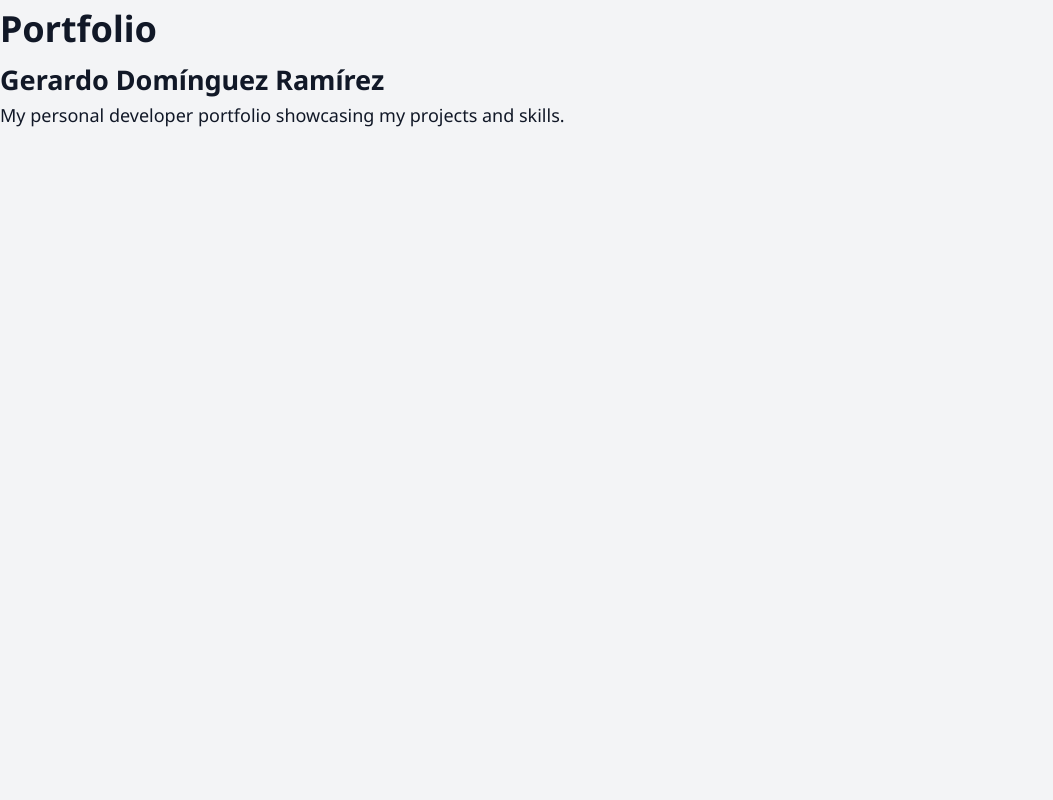
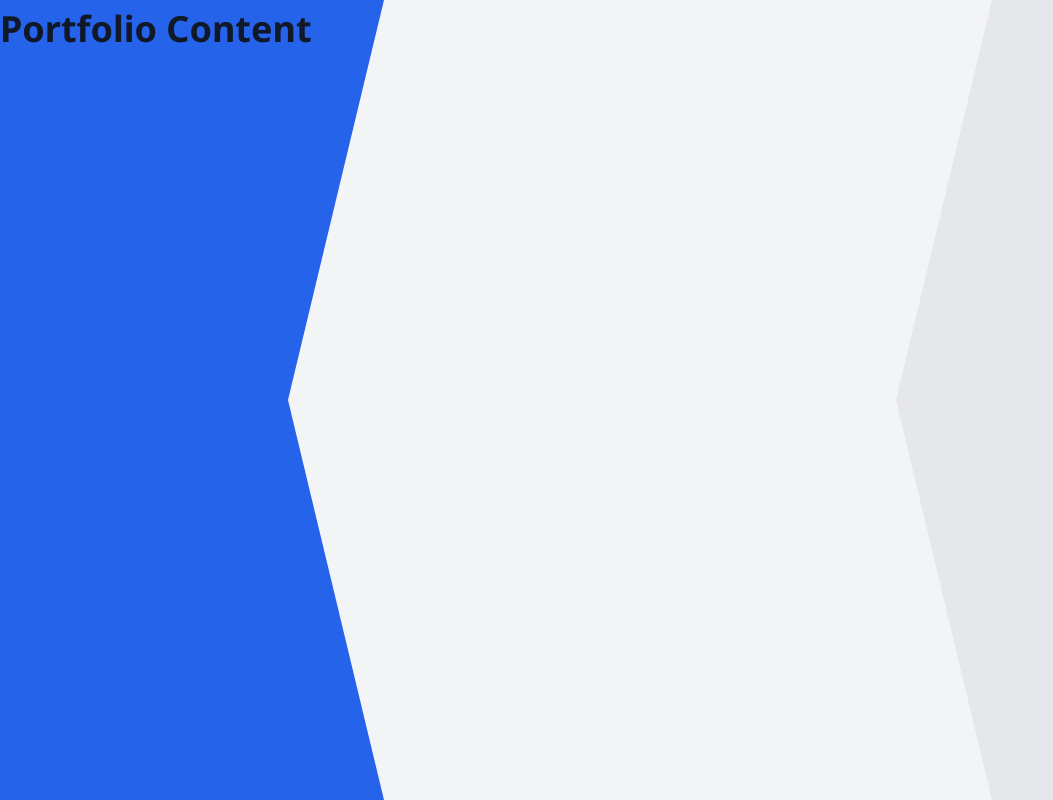
Before and after one commit to curbsidenigma/portfolio, a React (Vite) app: page / in a window 1280 px wide. Shown: the whole page, without its empty margins (0-1053 px from the left). Built offline with nearby package versions, Linux system fonts and the light colour scheme.

Commit message:
feat(background): add basic HTML structure and apply initial SCSS styles
Creates the portfolio's background.

- Creates a new Background component and style module.
- Adds two chevrons with primary and surface colors.
- Adds a surface color in the :root variables.

```diff
--- a/src/App.jsx
+++ b/src/App.jsx
@@ -1,13 +1,11 @@
+import Background from './components/Background';
+
 function App() {
   return (
     <>
-      <div>
-        <h1>Portfolio</h1>
-        <h2>Gerardo Domínguez Ramírez</h2>
-        <p>
-          My personal developer portfolio showcasing my projects and skills.
-        </p>
-      </div>
+      <Background>
+        <h1>Portfolio Content</h1>
+      </Background>
     </>
   );
 }
--- /dev/null
+++ b/src/components/Background/Background.module.scss
@@ -0,0 +1,27 @@
+.portfolio {
+  .portfolioBackground {
+    position: fixed;
+    z-index: 0;
+    display: flex;
+    justify-content: space-between;
+    width: 100%;
+    height: 100%;
+
+    .chevronLeft {
+      flex: 0.3;
+      clip-path: polygon(0% 0%, 100% 0%, 75% 50%, 100% 100%, 0% 100%);
+      background-color: var(--color-primary);
+    }
+
+    .chevronRight {
+      flex: 0.3;
+      clip-path: polygon(25% 0%, 100% 0%, 100% 100%, 25% 100%, 0% 50%);
+      background-color: var(--color-surface);
+    }
+  }
+
+  .portfolioContent {
+    position: absolute;
+    z-index: 1;
+  }
+}
--- /dev/null
+++ b/src/components/Background/index.jsx
@@ -0,0 +1,18 @@
+import styles from './Background.module.scss';
+
+function Background({ children }) {
+  return (
+    <>
+      <div className={styles.portfolio}>
+        <div className={styles.portfolioBackground}>
+          <div className={styles.chevronLeft}></div>
+          <div className={styles.chevronRight}></div>
+        </div>
+
+        <div className={styles.portfolioContent}>{children}</div>
+      </div>
+    </>
+  );
+}
+
+export default Background;
--- a/src/styles/abstracts/_variables.scss
+++ b/src/styles/abstracts/_variables.scss
@@ -28,6 +28,7 @@
   --color-text: #111827; // gray-900
   --color-subtext: #374151; // gray-700
   --color-background: #f3f4f6; // gray-100
+  --color-surface: #e5e7eb; // gray-200
 
   // Dark Theme (Override)
   @media (prefers-color-scheme: dark) {
@@ -35,5 +36,6 @@
     --color-text: #f3f4f6; // gray-100
     --color-subtext: #d1d5db; // gray-300
     --color-background: #18181b; // zinc-900
+    --color-surface: #09090b; // zinc-950
   }
 }
```
